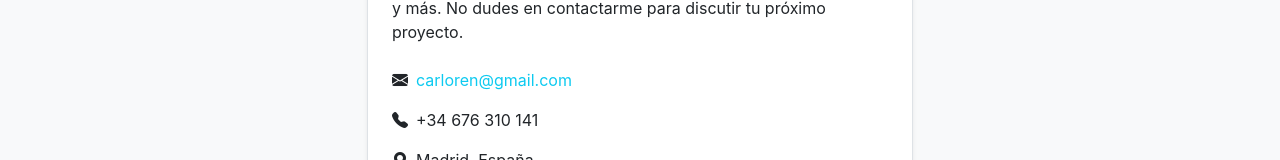
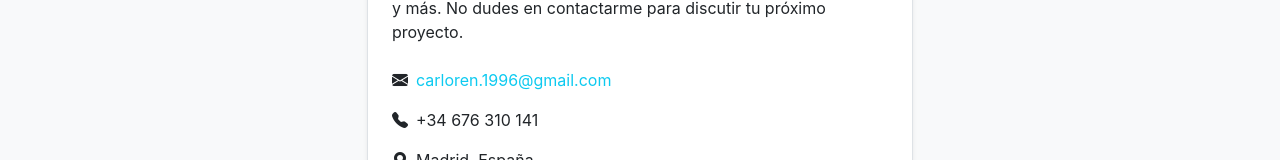
Before and after one commit to Carloren/carloren-website, a React (Vite) app in the folder frontend/: page /contacto in a window 1280 px wide. Shown: the part 291-451 px from the top of the page. Built offline with nearby package versions, Linux system fonts and the light colour scheme.

Commit message:
actualizar correo de contacto

```diff
--- a/frontend/src/pages/Contacto.jsx
+++ b/frontend/src/pages/Contacto.jsx
@@ -15,7 +15,7 @@ function Contacto() {
                 <div className="contact-info">
                   <div className="mb-3">
                     <i className="bi bi-envelope-fill me-2"></i>
-                    <a href="mailto:carlos@carloren.com">carloren@gmail.com</a>
+                    <a href="mailto:carloren.1996@gmail.com">carloren.1996@gmail.com</a>
                   </div>
                   <div className="mb-3">
                     <i className="bi bi-telephone-fill me-2"></i>
```
